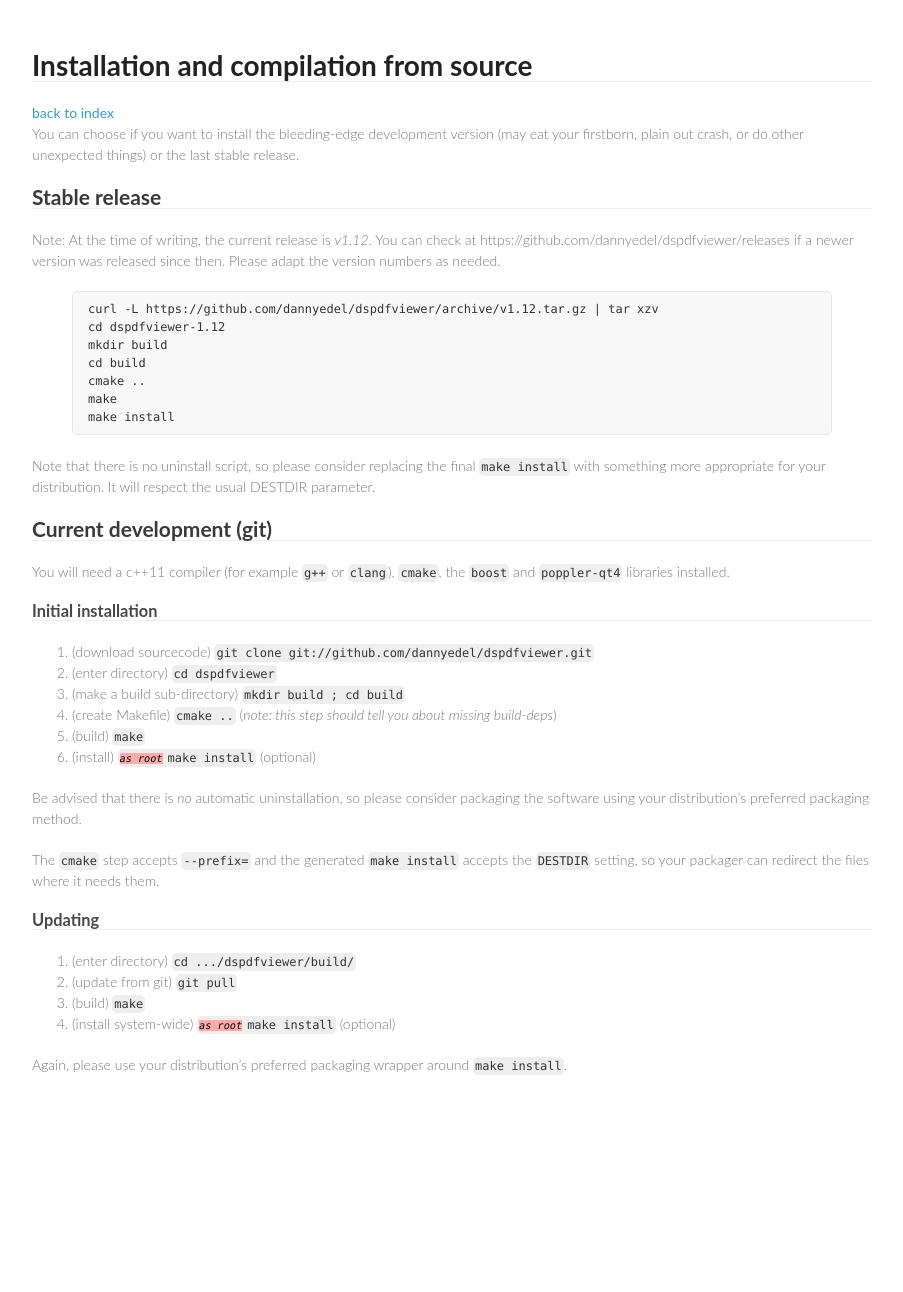
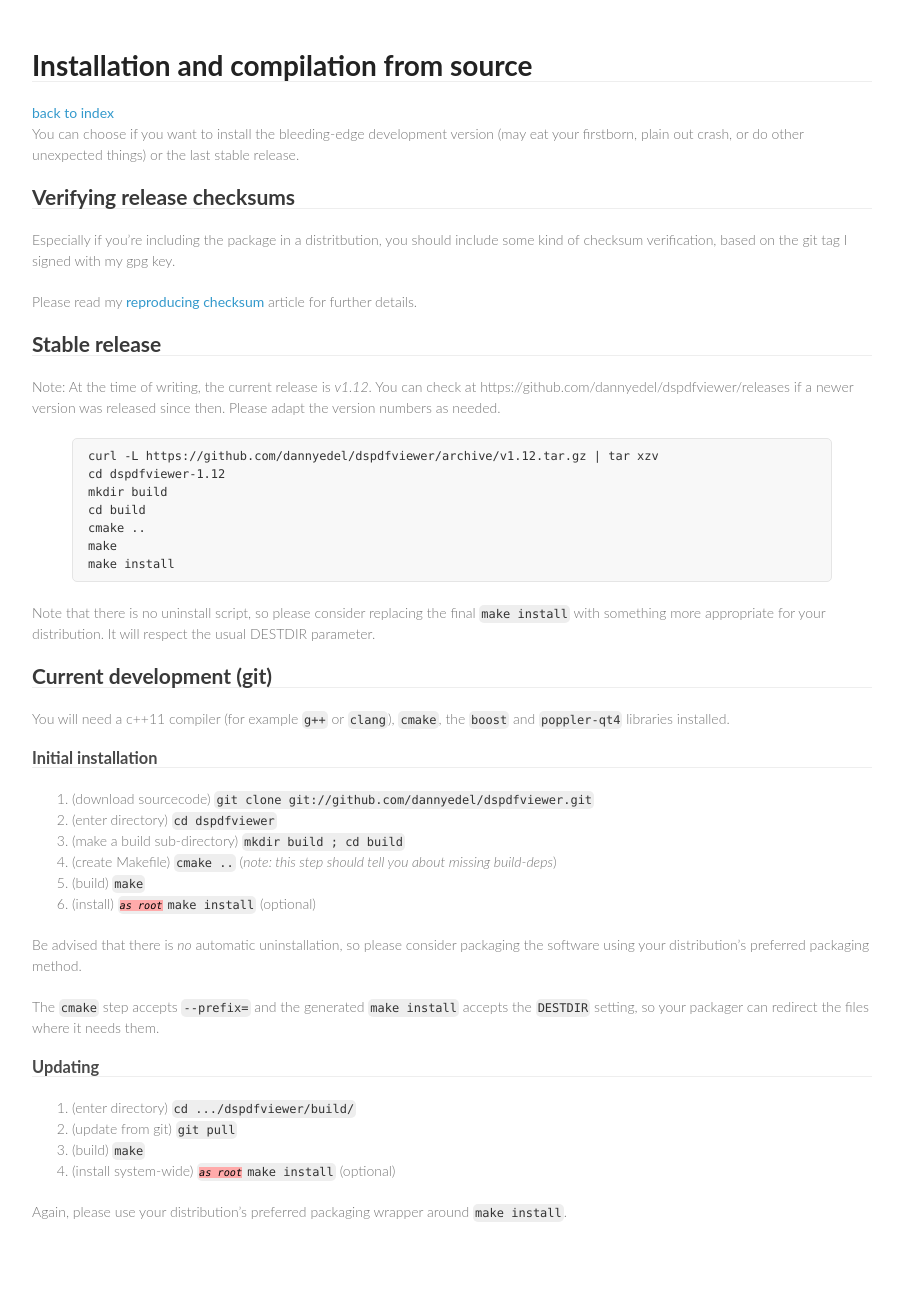
Before and after one commit to dannyedel/dspdfviewer, a Jekyll site: the page built from installation/index.md, in a window 1280 px wide. Shown: the whole page, without its empty margins (188-1091 px from the left). Built offline with Jekyll 4.4.1, drawn with Linux system fonts in a browser that asks for light colours; Markdown is read by kramdown in place of the engine named in the settings; before the commit the page ends 1145 px from its top, so only the background shows below that.

Commit message:
Include paragraph on verifying checksums

```diff
--- a/installation/index.md
+++ b/installation/index.md
@@ -6,6 +6,16 @@
 You can choose if you want to install the bleeding-edge development version
 (may eat your firstborn, plain out crash, or do other unexpected things) or the
 last stable release.
+
+## Verifying release checksums
+
+Especially if you're including the package in a distritbution, you should
+include some kind of checksum verification, based on the git tag I signed
+with my gpg key.
+
+Please read my [reproducing checksum] article for further details.
+
+[reproducing checksum]: http://blog.danny-edel.de/2015/05/31/reproducing-github-tarball-checksum/
 
 ## Stable release
 
```
